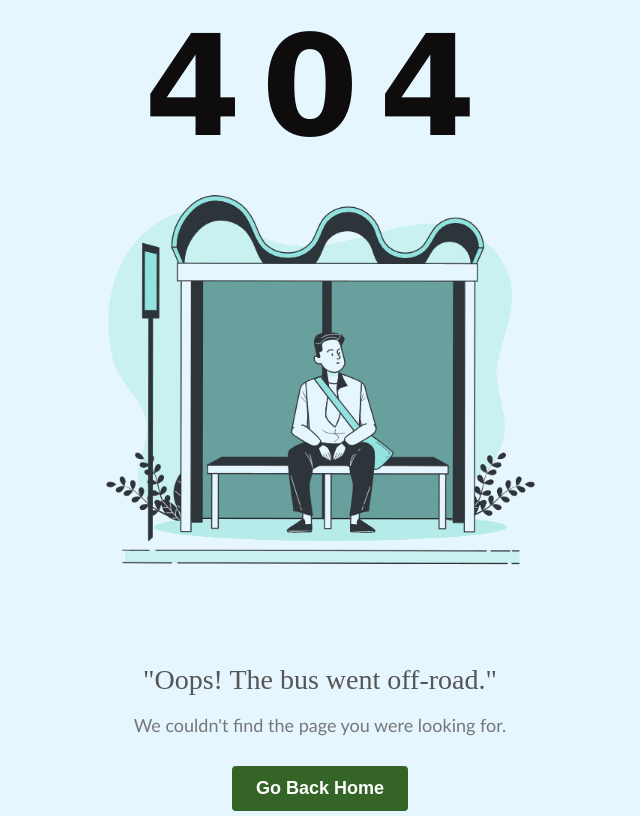
After one commit to ausminatalli/Trasnportation, a PHP site: page /404.html in a window 1280 px wide. The commit adds this page. Shown: the whole page, without its empty margins (320-960 px from the left). Run offline with PHP 8.4, Linux system fonts and the light colour scheme.

```diff
--- /dev/null
+++ b/404.html
@@ -0,0 +1,81 @@
+<!DOCTYPE html>
+<html lang="en">
+  <head>
+    <meta charset="UTF-8" />
+    <meta http-equiv="X-UA-Compatible" content="IE=edge" />
+    <meta name="viewport" content="width=device-width, initial-scale=1.0" />
+    <title>404 Page Not Found</title>
+    <style>
+      body {
+        background-color: #e5f6ff;
+        font-family: Arial, sans-serif;
+      }
+
+      .container {
+        display: flex;
+        flex-direction: column;
+        justify-content: center;
+        align-items: center;
+        height: 100vh;
+        text-align: center;
+      }
+
+      .logo {
+        font-size: 140px;
+        margin-bottom: 10px;
+        font-weight: bold;
+        color: #0e0c0c;
+        margin-bottom: -65px;
+        margin-top: 0;
+        letter-spacing: 20px;
+        font-family: "Lucida Sans", "Lucida Sans Regular", "Lucida Grande",
+          "Lucida Sans Unicode", Geneva, Verdana, sans-serif;
+      }
+
+      .image {
+        max-width: 600px;
+        width: 80%;
+        margin-bottom: -20px;
+      }
+
+      .quote {
+        font-size: 28px;
+        color: #555;
+        margin-bottom: 0;
+        font-family: "Times New Roman", Times, serif;
+      }
+
+      .description {
+        font-size: 18px;
+        color: #777;
+        margin-bottom: 30px;
+        font-family: "Gill Sans", "Gill Sans MT", Calibri, "Trebuchet MS",
+          sans-serif;
+      }
+
+      .back-button {
+        background-color: #346426;
+        color: #fff;
+        font-size: 18px;
+        font-weight: bold;
+        padding: 12px 24px;
+        border-radius: 4px;
+        text-decoration: none;
+        transition: background-color 0.3s;
+      }
+
+      .back-button:hover {
+        background-color: #46b424;
+      }
+    </style>
+  </head>
+  <body>
+    <div class="container">
+      <h1 class="logo">404</h1>
+      <img class="image" src="img/Bus Stop.gif" alt="404 Error Image" />
+      <p class="quote">"Oops! The bus went off-road."</p>
+      <p class="description">We couldn't find the page you were looking for.</p>
+      <a class="back-button" href="/">Go Back Home</a>
+    </div>
+  </body>
+</html>
--- a/main/js/mainsearch.js
+++ b/main/js/mainsearch.js
@@ -129,8 +129,8 @@ function toggleLocation(event){
 
   event.preventDefault();
 
-  let select1 = document.getElementById("location1");
-  let select2 = document.getElementById("location2");
+  let select1 = document.getElementById("origin");
+  let select2 = document.getElementById("destination");
 
   let swich= select1.value;
   select1.value=select2.value;
--- a/main/mainsearch.php
+++ b/main/mainsearch.php
@@ -27,7 +27,7 @@
                 <div class="form1">
                 <div class="origin">
                     <label for="origin">From</label>
-                    <select class="select" name="" id="location1">
+                    <select class="select" name="" id="origin">
                       <option selected value="">Leaving From</option>
                       <option value="Beirut">Beirut</option>
                       <option value="Baalbek">Baalbek</option>
@@ -40,7 +40,7 @@
                 </div>
                 <div class="destination">
                     <label for="destination">Destination</label><br>
-                    <select class="select" name="" id="location2">
+                    <select class="select" name="" id="destination">
                       <option selected value="">Leaving From</option>
                       <option value="Beirut">Beirut</option>
                       <option value="Baalbek">Baalbek</option>
```
Also changed, not shown: user/js/usermain.js (+13 -0 lines), user/usermain.php (+4 -4 lines), img/Bus Stop.gif (added).
